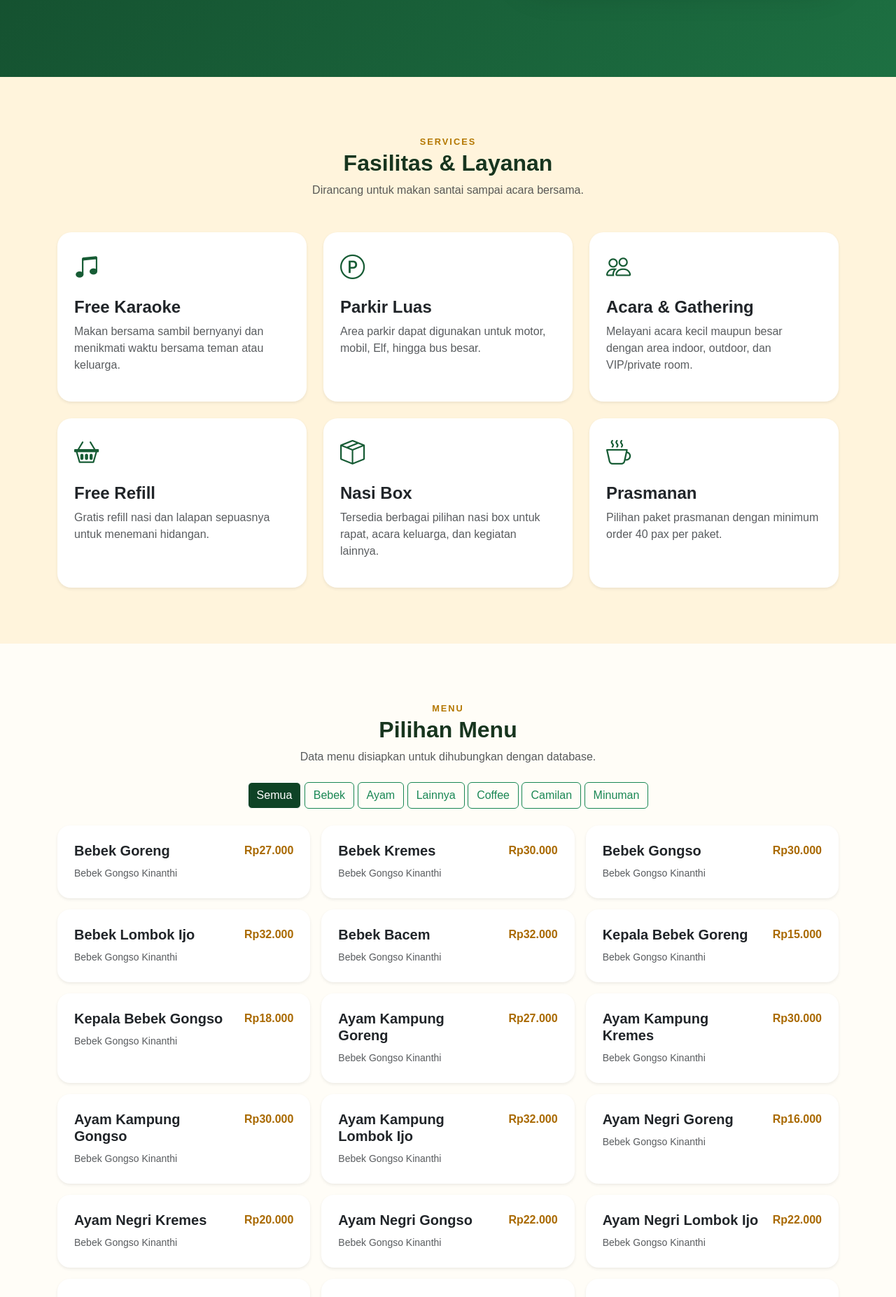
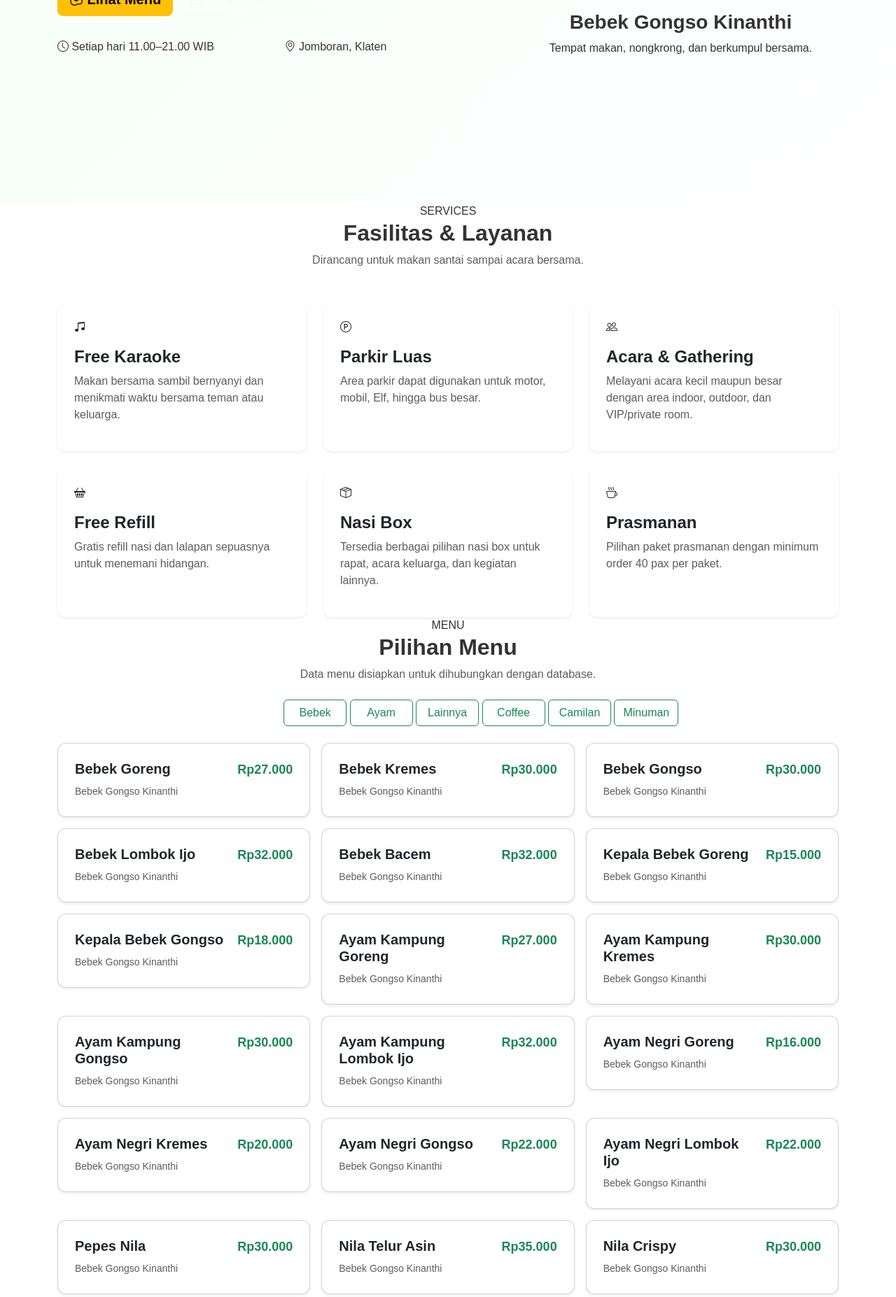
Before and after one commit to gibranyogananda/bebek, a PHP site: page / in a window 1280 px wide. Shown: the part 581-2435 px from the top of the page at 70% size. Run offline with PHP 8.4, Linux system fonts and the light colour scheme.

Commit message:
Update style.css

```diff
--- a/style.css
+++ b/style.css
@@ -1,173 +1,173 @@
-* {
-    box-sizing: border-box;
-}
+/* =====================================================
+   BEBEK GONGSO KINANTHI
+   STYLE CSS - WEB JS
+   ===================================================== */
+
+
+/* ================= GLOBAL ================= */
 
 html {
     scroll-behavior: smooth;
-    scroll-padding-top: 75px;
 }
 
 body {
-    margin: 0;
     font-family: Arial, Helvetica, sans-serif;
-    color: #17351f;
-    background: #fffdf7;
+    color: #333;
+    background-color: #ffffff;
 }
 
+section {
+    scroll-margin-top: 75px;
+}
+
+
+/* ================= WARNA ================= */
+
 .bg-hijau {
-    background: #175c35;
+    background-color: #198754 !important;
 }
 
 .btn-hijau {
-    background: #175c35;
+    background-color: #198754;
     color: white;
-    border: 1px solid #175c35;
+    border: 1px solid #198754;
 }
 
-.btn-hijau:hover,
-.btn-hijau.active {
-    background: #0e4326;
+.btn-hijau:hover {
+    background-color: #157347;
+    border-color: #157347;
     color: white;
 }
 
+
+/* ================= NAVBAR ================= */
+
+.navbar-brand img {
+    object-fit: cover;
+}
+
+.navbar .nav-link {
+    color: rgba(255, 255, 255, 0.9);
+    margin-left: 8px;
+}
+
+.navbar .nav-link:hover {
+    color: white;
+}
+
+
+/* ================= HERO ================= */
+
 .hero-section {
-    min-height: 620px;
+    min-height: 100vh;
     display: flex;
     align-items: center;
-    color: white;
-    background:
-        radial-gradient(circle at 80% 20%, rgba(255,193,7,.25), transparent 25%),
-        linear-gradient(135deg, #12472a, #1d7042);
-    padding: 80px 0;
+    background: linear-gradient(
+        135deg,
+        #f4fff8,
+        #ffffff
+    );
 }
 
-.hero-card {
-    background: rgba(255,255,255,.96);
-    color: #17351f;
-    border-radius: 30px;
-    padding: 35px 25px;
-    box-shadow: 0 20px 50px rgba(0,0,0,.2);
+.hero-section img {
+    max-height: 500px;
+    width: auto;
+    object-fit: contain;
 }
 
-.hero-logo {
-    width: 230px;
-    max-width: 75%;
+
+/* ================= MENU ================= */
+
+.menu-filter {
+    min-width: 90px;
 }
 
-.section-padding {
-    padding: 80px 0;
-}
-
-.bg-cream {
-    background: #fff4dc;
-}
-
-.section-kicker {
-    color: #b47700;
-    font-weight: 800;
-    letter-spacing: 2px;
-    font-size: .8rem;
-}
-
-.section-kicker.light {
-    color: #ffd35a;
-}
-
-.service-card {
-    border-radius: 20px;
-    transition: transform .2s ease, box-shadow .2s ease;
-}
-
-.service-card:hover {
-    transform: translateY(-5px);
-    box-shadow: 0 15px 35px rgba(0,0,0,.12) !important;
-}
-
-.service-icon {
-    font-size: 2.2rem;
-    color: #175c35;
+.menu-filter.active {
+    color: white;
 }
 
 .menu-card {
-    border: 0;
-    border-radius: 18px;
-    overflow: hidden;
-    height: 100%;
+    transition: 0.3s;
+}
+
+.menu-card:hover {
+    transform: translateY(-5px);
 }
 
 .menu-price {
-    color: #a96900;
-    font-weight: 800;
+    font-size: 18px;
+    font-weight: bold;
+    color: #198754;
 }
 
-.about-logo {
-    width: 280px;
-    max-width: 80%;
+
+/* ================= FOTO MENU ================= */
+
+.menu-category-image {
+    width: 100%;
+    max-height: 700px;
+    object-fit: contain;
+    display: block;
+    background-color: white;
 }
 
-.about-info {
-    background: white;
-    padding: 15px;
-    border-radius: 14px;
-    border-left: 5px solid #175c35;
+
+/* ================= PACKAGE ================= */
+
+.package-image {
+    width: 100%;
+    height: 350px;
+    object-fit: contain;
+    background-color: #f8f9fa;
+    padding: 10px;
 }
 
-.package-img {
-    height: 280px;
-    object-fit: cover;
-    object-position: top;
+
+/* ================= CHART ================= */
+
+.chart-wrapper {
+    position: relative;
+    width: 100%;
+    height: 400px;
 }
 
-.contact-section {
-    background: #164d2f;
+
+/* ================= CARD ================= */
+
+.card {
+    border-radius: 12px;
 }
 
-.contact-box {
-    text-decoration: none;
-    color: white;
-    background: rgba(255,255,255,.1);
-    border: 1px solid rgba(255,255,255,.2);
-    border-radius: 18px;
-    padding: 25px;
-    height: 100%;
-    display: flex;
-    flex-direction: column;
-    align-items: center;
-    text-align: center;
-    gap: 6px;
-    transition: .2s;
+.card img {
+    border-radius: 12px 12px 0 0;
 }
 
-.contact-box:hover {
-    color: white;
-    background: rgba(255,255,255,.18);
-    transform: translateY(-3px);
+
+/* ================= FOOTER ================= */
+
+footer {
+    margin-top: 0;
 }
 
-.contact-box i {
-    font-size: 2rem;
-    color: #ffd35a;
-}
 
-#menuContainer .card {
-    background: white;
-}
+/* ================= MOBILE ================= */
 
-@media (max-width: 767px) {
+@media (max-width: 768px) {
+
     .hero-section {
-        min-height: auto;
-        padding: 60px 0;
+        text-align: center;
     }
 
-    .display-4 {
-        font-size: 2.5rem;
+    .hero-section img {
+        max-height: 350px;
     }
 
-    .section-padding {
-        padding: 60px 0;
+    .menu-category-image {
+        max-height: 500px;
     }
 
-    .package-img {
-        height: 230px;
+    .package-image {
+        height: 280px;
     }
+
 }
```
